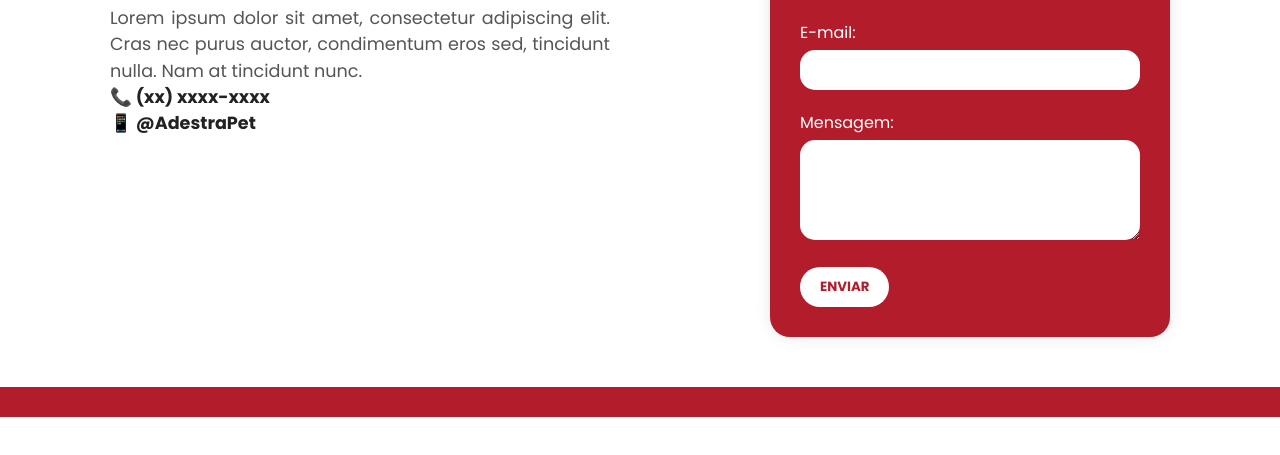
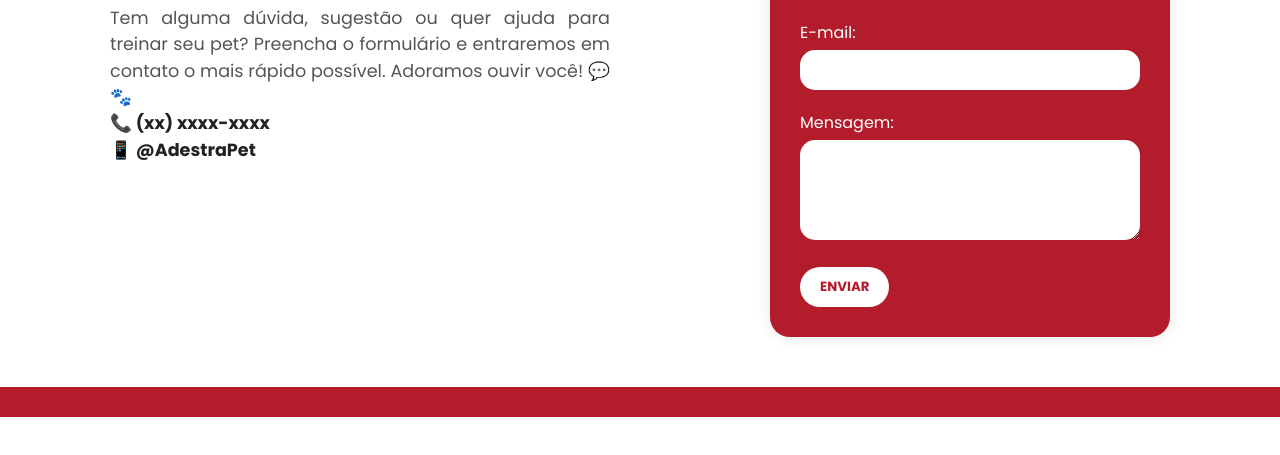
Before and after one commit to layracosta/adestrapet, a plain HTML site: page contato.html in a window 1280 px wide. Shown: the part 287-742 px from the top of the page. Drawn offline with Linux system fonts and the light colour scheme.

Commit message:
UPDATE contato.html

```diff
--- a/contato.html
+++ b/contato.html
@@ -20,8 +20,9 @@
     <main class="container">
         <section class="info-contato">
             <h1 class="h1-contact">ENTRE EM <span>CONTATO!</span></h1>
-            <p>Lorem ipsum dolor sit amet, consectetur adipiscing elit. Cras nec purus auctor, condimentum eros sed,
-                tincidunt nulla. Nam at tincidunt nunc.</p>
+            <p>Tem alguma dúvida, sugestão ou quer ajuda para treinar seu pet?
+Preencha o formulário e entraremos em contato o mais rápido possível.
+Adoramos ouvir você! 💬🐾</p>
             <div class="contatos">
                 <p>📞 (xx) xxxx-xxxx</p>
                 <p>📱 @AdestraPet</p>
```
